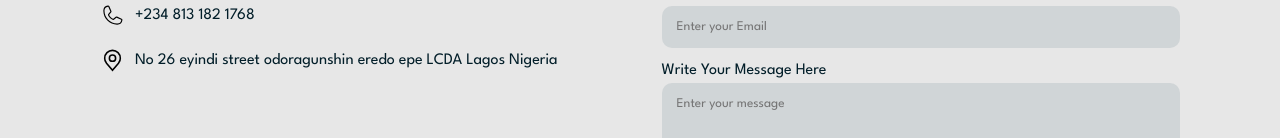
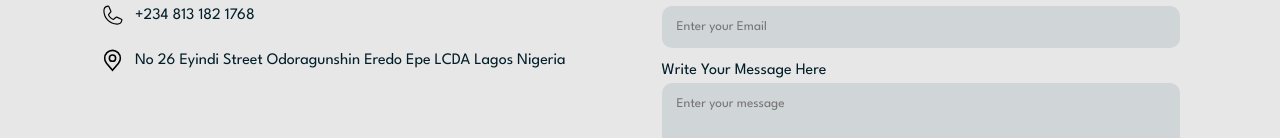
Before and after one commit to coderhanzo/Jomo-Recycling, a React (Vite) app: page /contact in a window 1280 px wide. Shown: the part 1864-2002 px from the top of the page. Built offline with nearby package versions, Linux system fonts and the light colour scheme.

Commit message:
Update: location in contact

```diff
--- a/src/components/contact/contact.jsx
+++ b/src/components/contact/contact.jsx
@@ -65,7 +65,7 @@ const Contact = () => {
           </li>
           <li>
             <img src={location} alt="" />
-            No 26 eyindi street odoragunshin eredo epe LCDA Lagos Nigeria{" "}
+            No 26 Eyindi Street Odoragunshin Eredo Epe LCDA Lagos Nigeria{" "}
           </li>
         </ul>
       </div>
```
